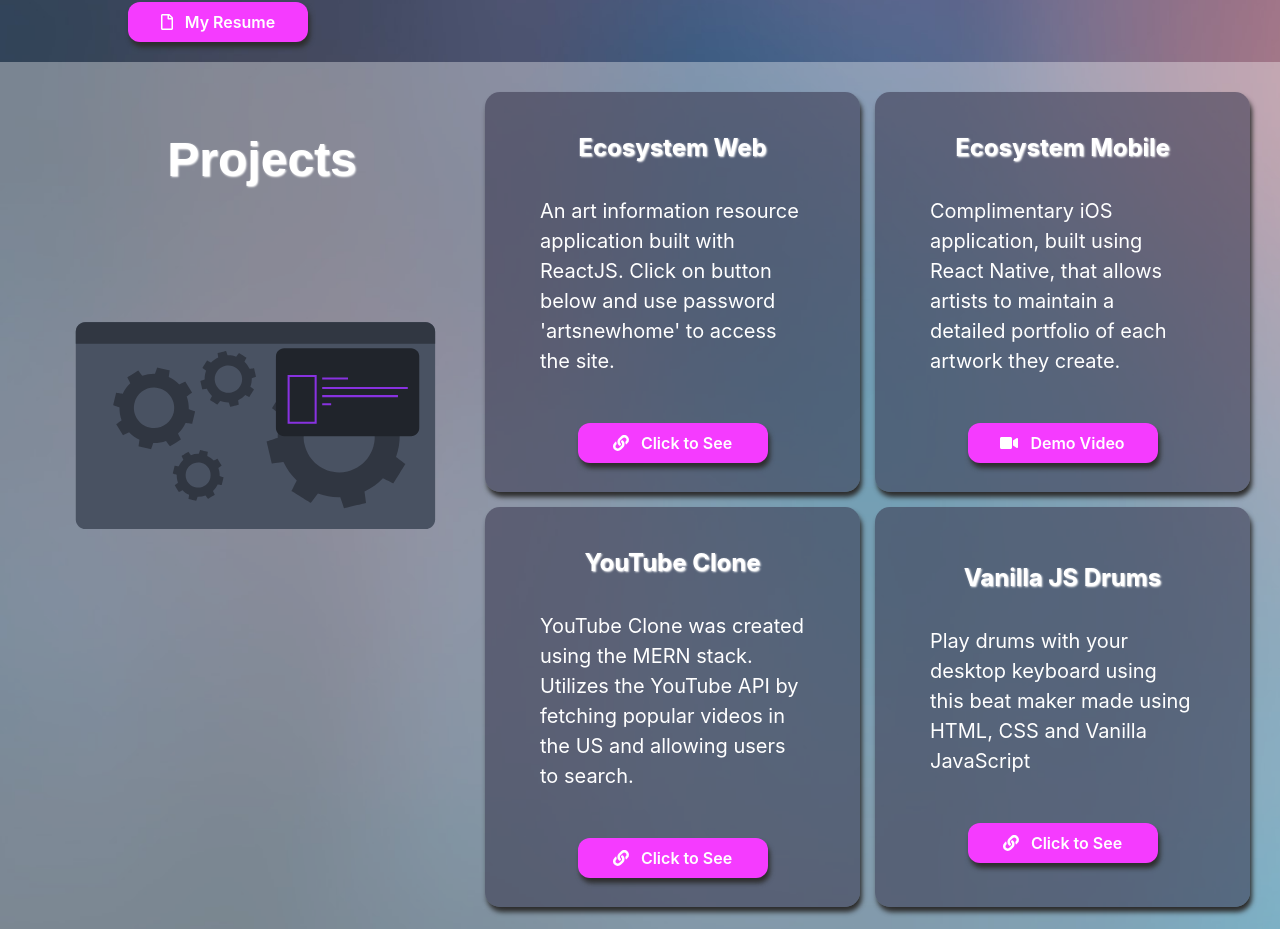
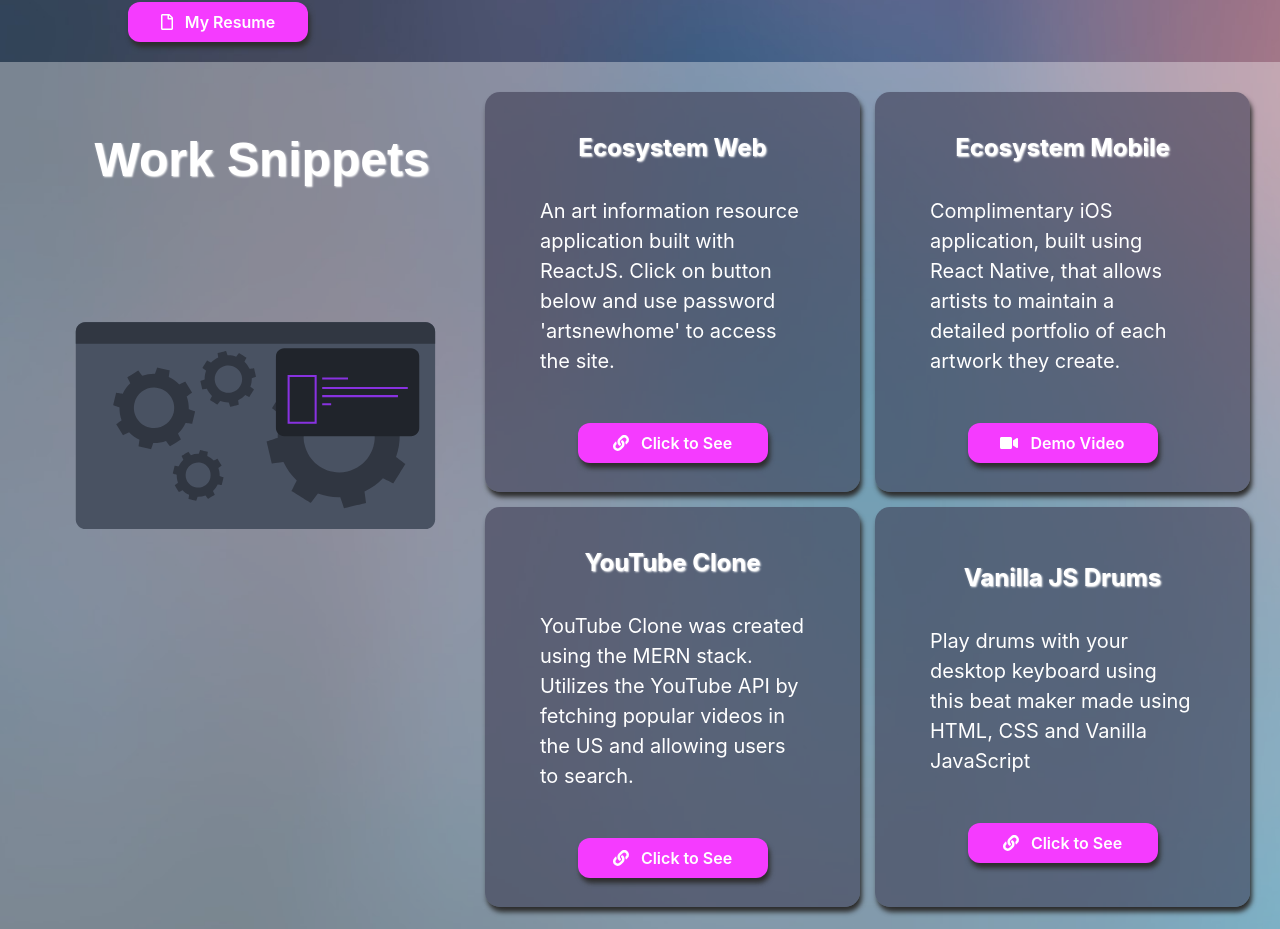
Before and after one commit to ccrisolo/ceds-portfolio, a React (Create React App) app: page / in a window 1280 px wide. Shown: the part 808-1737 px from the top of the page. Built offline with nearby package versions, Linux system fonts and the light colour scheme.

Commit message:
change project section name

```diff
--- a/src/Pages/Projects/ProjectsPage.jsx
+++ b/src/Pages/Projects/ProjectsPage.jsx
@@ -12,7 +12,7 @@
         <>
             <FadeInSection>
                 <div className='illustration-2'>
-                    <h2 className='section-title'>Projects</h2>
+                    <h2 className='section-title'>Work Snippets</h2>
                     <LateralFadeInSection>
                         <LottieAnimation
                             lotti={devGearsPurple}
```
